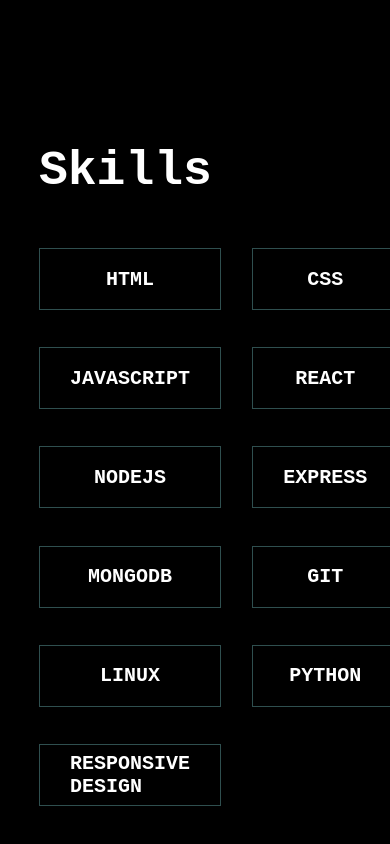
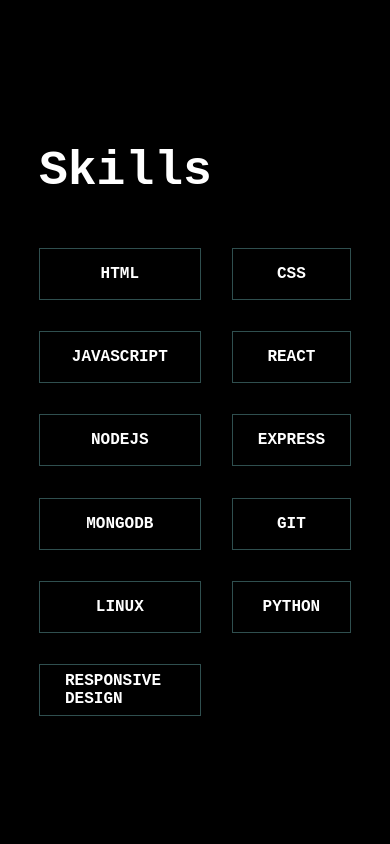
Before and after one commit to Stellanwae/Custommade_posrtfoliowebsite, a plain HTML site: page index.html in a window 390 px wide. Shown: the part 1074-1918 px from the top of the page. Drawn offline with Linux system fonts and the light colour scheme; files whose address does not match are found by name.

Commit message:
Update style.css

```diff
--- a/style.css
+++ b/style.css
@@ -495,12 +495,16 @@ body {
        }
 
        .intro {
-        height: 100vh;
+        /* height: 100vh; */
         margin-bottom: 200px;
        }
 
        .names {
         font-size: 25px;
+       }
+
+       .arrow {
+        display: none;
        }
 
        .rolling-text h1{
@@ -515,11 +519,12 @@ body {
        .skills {
         grid-template-columns: repeat(2, auto);
         grid-gap: 10%;
+        justify-content: center;
        }
 
        .skills div {
-        padding: 30px;
-        font-size: 10px;
+        padding: 25px;
+        font-size: 8px;
         /* height: 50px; */
        }
 
```
